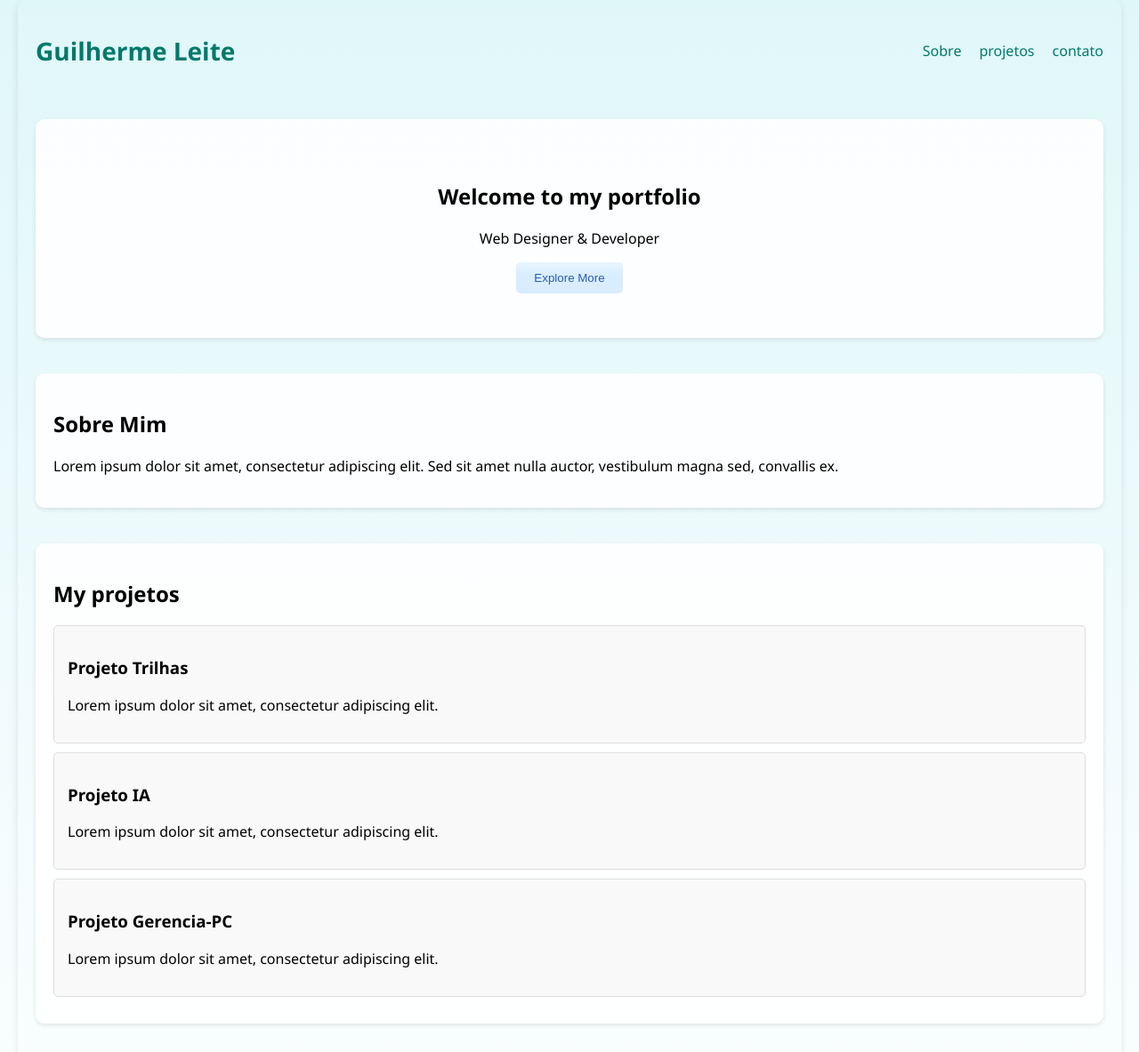
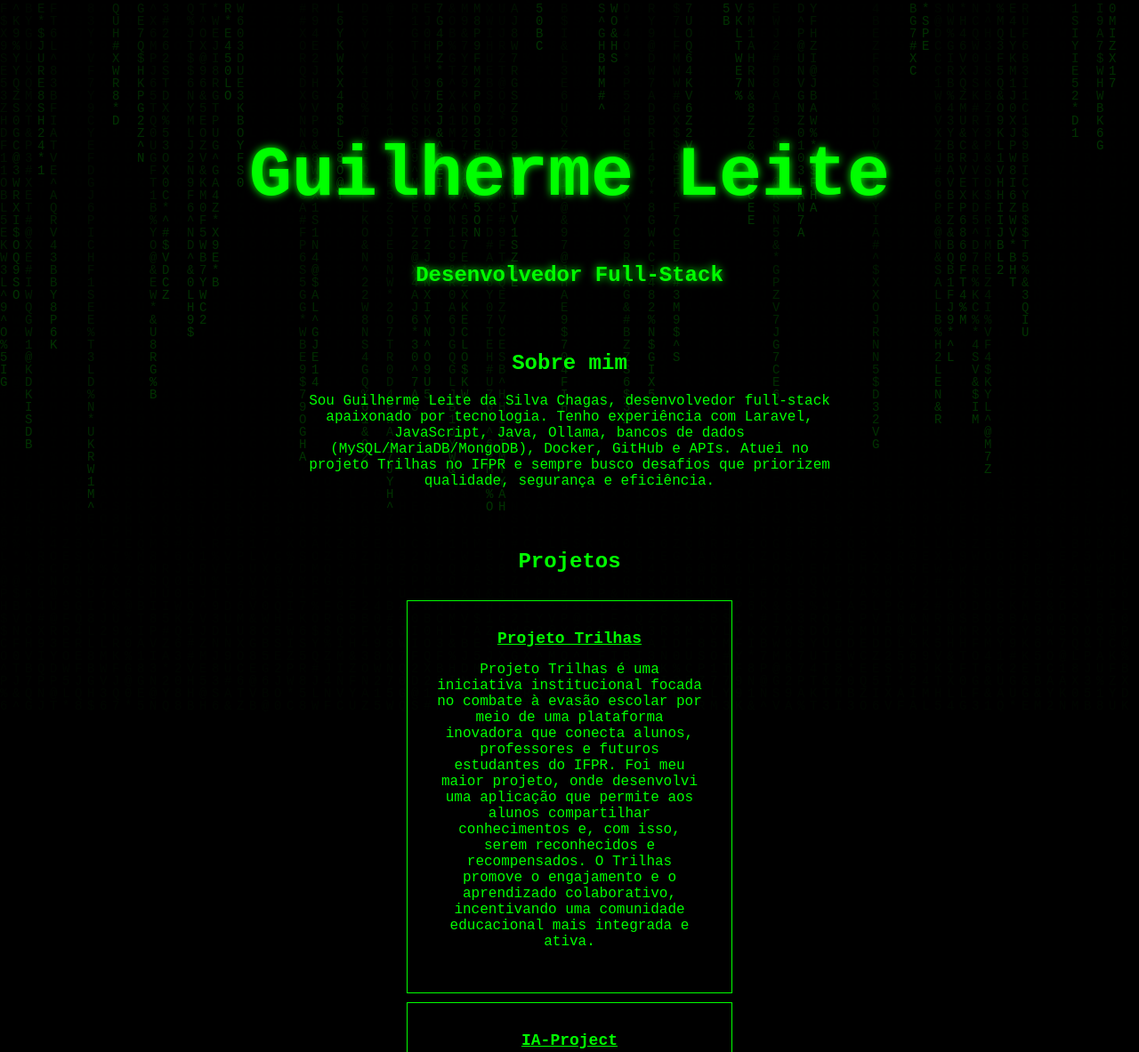
Before and after one commit to Gui-leite233/Gui-leite233.github.io, a plain HTML site: page public/mainpage.html in a window 1280 px wide. Shown: the top 1183 px of the page at 89% size. Drawn offline with Linux system fonts and the light colour scheme.

Commit message:
changes in style

```diff
--- a/public/css/styles.css
+++ b/public/css/styles.css
@@ -1,96 +1,90 @@
-/* Updated styles for Frutiger Aero style */
-
-/* Body and Backgrounds */
 body {
-    background: linear-gradient(to bottom, #e0f7fa 0%, #ffffff 100%);
-    font-family: "Segoe UI", Calibri, sans-serif;
-    margin: 0;
-    min-height: 100vh;
+    background: #000; /* Set background color to black */
+    color: #0f0; /* Matrix green for text */
+    font-family: 'Courier New', monospace;
+    margin: 0; /* Remove default margin */
+    overflow: hidden;
 }
 
-/* Styles for the container */
-.container {
-    max-width: 1200px;
-    margin: 0 auto;
-    padding: 20px;
-    border-radius: 10px;
-    box-shadow: 0 4px 10px rgba(0, 0, 0, 0.1);
+.matrix-bg {
+    position: fixed;
+    top: 0;
+    left: 0;
+    width: 100%;
+    height: 100%;
+    z-index: -1;
+    opacity: 0.2;
 }
 
-/* Styles for the header */
-header {
-    display: flex;
-    justify-content: space-between;
-    align-items: center;
-    padding: 10px 0;
+.content {
+    padding: 1rem; /* Reduce padding for a more compact layout */
+    text-align: center;
+    max-width: 800px; /* Set a maximum width for the content */
+    margin: 2rem auto; /* Add vertical margin for spacing */
 }
 
-.logo {
-    font-size: 28px;
-    font-weight: bold;
-    color: #00796b;
+.projects {
+    display: flex;
+    flex-direction: column; /* Stack projects vertically */
+    align-items: center; /* Center align the projects */
+    margin: 2rem 0; /* Add vertical margin */
+    padding: 1rem; /* Add padding for better spacing */
 }
 
-/* Styles for navigation */
-nav ul {
-    list-style: none;
-    padding: 0;
-    display: flex;
+.nome {
+    padding-top: 50px;
+    font-size: 80px;
+    text-shadow: 0 0 10px #0f0;
+    animation: matrixAnimation 2s infinite;
 }
 
-nav ul li {
-    margin-left: 20px;
+.project {
+    border: 1px solid #0f0;
+    padding: 2rem; /* Increased padding for larger cards */
+    width: 300px; /* Increased width for larger cards */
+    max-width: 90%; /* Prevent stretching on wide screens */
+    margin: 10px; /* Reduce margin for a tighter layout */
+    transition: transform 0.3s; /* Add transition for hover effect */
+    text-align: center; /* Center text in project cards */
 }
 
-nav ul li a {
-    text-decoration: none;
-    color: #00796b;
-    transition: color 0.3s;
+.about-me {
+    max-width: 600px; /* Set a fixed width for the About Me section */
+    margin: 0 auto; /* Center the About Me section */
+    text-align: center; /* Center text in About Me section */
 }
 
-nav ul li a:hover {
-    color: #004d40;
+.buttons {
+    display: flex;
+    justify-content: center; /* Space buttons evenly */
+    gap: 10px; /* Reduce gap between buttons */
+    flex-wrap: wrap; /* Allow buttons to wrap on smaller screens */
+    padding-bottom: 50px; /* Add padding to separate buttons from content */
+}
+.contato {
+    display: flex;
+    justify-content: center;
+    gap: 10px;
+    margin-top: 20px;
 }
 
-/* Styles for sections */
-section {
-    margin: 40px 0;
-    padding: 20px;
-    border-radius: 10px;
-    background: rgba(255, 255, 255, 0.9);
-    box-shadow: 0 2px 5px rgba(0, 0, 0, 0.1);
+.btn {
+    background: transparent;
+    border: 1px solid #0f0;
+    color: #0f0;
+    padding: 10px 20px;
+    text-decoration: none;
+    transition: 0.3s;
 }
 
-#hero {
-    text-align: center;
-    padding: 50px 0;
+.btn:hover {
+    background: #0f0;
+    color: #000;
 }
-
-/* Styles for project items */
-.project {
-    background: #f9f9f9;
-    border: 1px solid #ddd;
-    border-radius: 5px;
-    padding: 15px;
-    margin: 10px 0;
-    transition: transform 0.3s;
+.matrix-text {
+    font-size: 24px;
+    font-weight: bold;
+    color: #0f0;
+    text-shadow: 0 0 10px #0f0;
+    animation: matrixAnimation 2s infinite;
 }
-
-.project:hover {
-    transform: scale(1.02);
-}
-
-/* Button Styles */
-button {
-    background: linear-gradient(to bottom, #e8f4ff 0%, #d9edff 40%);
-    border: none;
-    border-radius: 5px;
-    color: #2a5db0;
-    padding: 10px 20px;
-    cursor: pointer;
-    transition: background 0.3s;
-}
-
-button:hover {
-    background: linear-gradient(to bottom, #d8eeff 0%, #c5e3ff 40%);
-}
--- a/public/js/main.js
+++ b/public/js/main.js
@@ -1,30 +1,27 @@
-// Simple fade-in effect for page elements
-document.addEventListener('DOMContentLoaded', function() {
-    const elements = document.querySelectorAll('.fade-in');
+const canvas = document.createElement('canvas');
+const ctx = canvas.getContext('2d');
+document.querySelector('.matrix-bg').appendChild(canvas);
 
-    elements.forEach((element, index) => {
-        setTimeout(() => {
-            element.classList.add('visible');
-        }, 100 * index);
-    });
+canvas.width = window.innerWidth;
+canvas.height = window.innerHeight;
 
-    // Optional: Add reflection effects on hover
-    const glossyElements = document.querySelectorAll('.glossy-panel');
+const chars = 'ABCDEFGHIJKLMNOPQRSTUVWXYZ0123456789@#$%^&*';
+const fontSize = 14;
+const columns = canvas.width / fontSize;
+const drops = Array(Math.floor(columns)).fill(0);
 
-    glossyElements.forEach(element => {
-        element.addEventListener('mousemove', function(e) {
-            const rect = this.getBoundingClientRect();
-            const x = e.clientX - rect.left;
-            const y = e.clientY - rect.top;
+function drawMatrix() {
+    ctx.fillStyle = 'rgba(0, 0, 0, 0.05)';
+    ctx.fillRect(0, 0, canvas.width, canvas.height);
+    ctx.fillStyle = '#0f0';
+    ctx.font = fontSize + 'px monospace';
 
-            this.style.background = `
-                linear-gradient(
-                    135deg,
-                    rgba(255,255,255,0.4) ${x / 5}%,
-                    rgba(255,255,255,0.1) ${x / 3 + 20}%
-                ),
-                rgba(228, 245, 255, 0.7)
-            `;
-        });
-    });
-});
+    for (let i = 0; i < drops.length; i++) {
+        const text = chars[Math.floor(Math.random() * chars.length)];
+        ctx.fillText(text, i * fontSize, drops[i] * fontSize);
+        if (drops[i] * fontSize > canvas.height && Math.random() > 0.975) drops[i] = 0;
+        drops[i]++;
+    }
+}
+
+setInterval(drawMatrix, 50);
--- a/public/mainpage.html
+++ b/public/mainpage.html
@@ -1,64 +1,69 @@
 <!DOCTYPE html>
-<html lang="en">
+<html>
+
 <head>
-    <meta charset="UTF-8">
-    <meta name="viewport" content="width=device-width, initial-scale=1.0">
-    <title>Guilherme Leite - Portfolio</title>
+    <title>Guilherme Leite - Desenvolvedor Web</title>
     <link rel="stylesheet" href="css/styles.css">
-    <link rel="icon" href="favicon.ico" type="image/x-icon">
+    <link rel="stylesheet" href="https://cdnjs.cloudflare.com/ajax/libs/font-awesome/6.0.0/css/all.min.css">
+</head>
 
-</head>
 <body>
-    <div class="container">
-        <header>
-            <div class="logo">Guilherme Leite</div>
-            <nav>
-                <ul>
-                    <li><a href="#about">Sobre</a></li>
-                    <li><a href="#projects">projetos</a></li>
-                    <li><a href="#contato">contato</a></li>
-                </ul>
-            </nav>
-        </header>
-
-        <section id="hero">
-            <h1>Welcome to my portfolio</h1>
-            <p>Web Designer & Developer</p>
-            <button class="button">Explore More</button>
+    <div class="matrix-bg"></div>
+    <header>
+        <div class="content">
+            <h1 class="nome">Guilherme Leite</h1>
+            <p class="matrix-text">Desenvolvedor Full-Stack</p>
+        </div>
+    </header>
+    <main>
+        <section class="about-me">
+            <h2>Sobre mim</h2>
+            <p>
+                Sou Guilherme Leite da Silva Chagas, desenvolvedor full-stack apaixonado por tecnologia. Tenho
+                experiência com Laravel, JavaScript, Java, Ollama, bancos de dados (MySQL/MariaDB/MongoDB), Docker,
+                GitHub e APIs.
+                Atuei no projeto Trilhas no IFPR e sempre busco desafios que priorizem qualidade, segurança e
+                eficiência.
+            </p>
         </section>
-
-        <section id="Sobre">
-            <h2>Sobre Mim</h2>
-            <p>Lorem ipsum dolor sit amet, consectetur adipiscing elit. Sed sit amet nulla auctor, vestibulum magna sed, convallis ex.</p>
-        </section>
-
-        <section id="projetos">
-            <h2>My projetos</h2>
+        <section class="projects">
+            <h2>Projetos</h2>
             <div class="project-grid">
                 <div class="project">
-                    <h3>Projeto Trilhas</h3>
-                    <p>Lorem ipsum dolor sit amet, consectetur adipiscing elit.</p>
+                    <a href="https://github.com/Gui-leite233/ProjetoTrilhas"
+                        style="text-decoration: none; color: #0f0; display: block; font-size: large; font-weight: bold;">
+                        <u>Projeto Trilhas</u>
+                    </a>
+                    <p>Projeto Trilhas é uma iniciativa institucional focada no combate à evasão escolar por meio de uma
+                        plataforma inovadora que conecta alunos, professores e futuros estudantes do IFPR. Foi meu maior
+                        projeto, onde desenvolvi uma aplicação que permite aos alunos compartilhar conhecimentos e, com
+                        isso, serem reconhecidos e recompensados. O Trilhas promove o engajamento e o aprendizado
+                        colaborativo, incentivando uma comunidade educacional mais integrada e ativa.</p>
                 </div>
                 <div class="project">
-                    <h3>Projeto IA</h3>
-                    <p>Lorem ipsum dolor sit amet, consectetur adipiscing elit.</p>
-                </div>
-                <div class="project">
-                    <h3>Projeto Gerencia-PC</h3>
-                    <p>Lorem ipsum dolor sit amet, consectetur adipiscing elit.</p>
+                    <a href="https://github.com/fernandofps20/ia-project"
+                        style="text-decoration: none; color: #0f0; display: block; font-size: large; font-weight: bold;">
+                        <u>IA-Project</u>
+                    </a>
+                    <p>Neste projeto, fui responsável pelo desenvolvimento do front-end e pela configuração do Docker. A
+                        aplicação foi projetada para simplificar a vida dos desenvolvedores, permitindo que o usuário defina
+                        as características desejadas para o seu banco de dados, enquanto uma inteligência artificial
+                        automatiza o restante do processo.
+                    </p>
                 </div>
             </div>
         </section>
+        <footer>
+            <h2 class="contato">Contato</h2>
+            <div class="buttons">
+                <a href="https://github.com/Gui-leite233" class="btn"><i class="fab fa-github"></i> GitHub</a>
+                <a href="https://www.linkedin.com/in/guilhermeleitechagas/" class="btn"><i class="fab fa-linkedin"></i>
+                    LinkedIn</a>
+                <a href="mailto:Guilhermeleite2334@gmail.com" class="btn"><i class="fas fa-envelope"></i> Email</a>
+            </div>
+        </footer>
+    </main>
+    <script src="js/main.js"></script>
+</body>
 
-        <section id="contato">
-            <h2>Get in Touch</h2>
-            <p>Lorem ipsum dolor sit amet, consectetur adipiscing elit. Sed sit amet nulla auctor, vestibulum magna sed, convallis ex.</p>
-            <button>GitHub</button>
-            <button>LinkedIn</button>
-            <button>E-mail</button>
-        </section>
-    </div>
-
-    <script src="script.js"></script>
-</body>
 </html>
```
